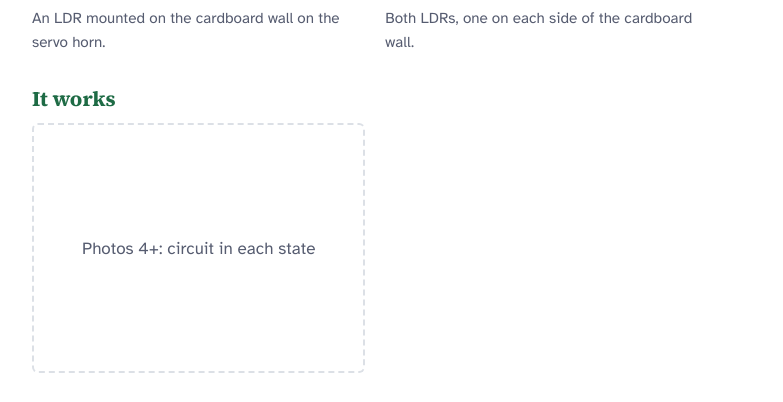
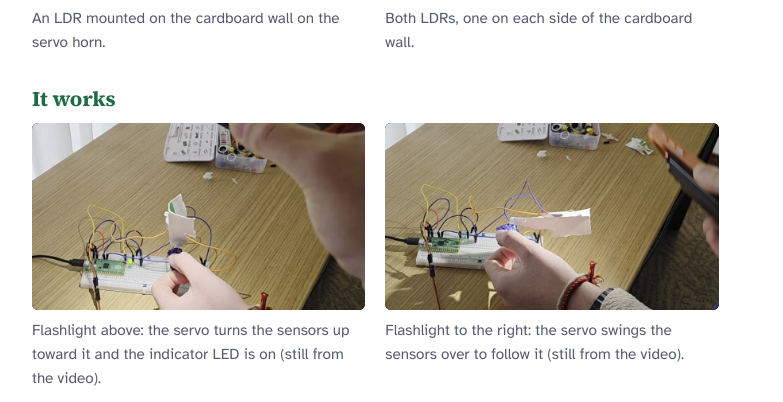
Before and after one commit to Xxytham/pico-0, a plain HTML site: page pico-2.html in a window 1280 px wide. Shown: the part 4944-5346 px from the top of the page, without its empty margins (88-871 px from the left). Drawn offline with Linux system fonts and the light colour scheme.

Commit message:
Pico-2: add Step 3 servo position stills from the video
Co-Authored-By: Claude Opus 5.5 <noreply@anthropic.com>
Claude-Session: https://claude.ai/code/session_01GLKwKfDC4dj2egNoNP8nGv

```diff
--- a/pico-2.html
+++ b/pico-2.html
@@ -201,7 +201,8 @@ while True:
 <h3>The circuit</h3><div class="grid"><figure class="shot"><img src="images/pico-2/step3-whole.jpg" alt="Sun tracker circuit with the servo and its LDRs held beside the breadboard" loading="lazy"><figcaption>The whole circuit, with the servo and its two LDRs.</figcaption></figure><figure class="shot"><img src="images/pico-2/step3-pins.jpg" alt="Close-up of the Pico pin connections for the sun tracker" loading="lazy"><figcaption>Pico connections for the LDRs, servo and indicator LED.</figcaption></figure><figure class="shot"><img src="images/pico-2/step3-a.jpg" alt="Breadboard with the LDR voltage dividers, indicator LED and servo wires" loading="lazy"><figcaption>The LDR dividers, indicator LED and servo wires.</figcaption></figure>
 <figure class="shot"><img src="images/pico-2/step3-ldr-1.jpg" alt="An LDR mounted on the cardboard wall on the servo horn" loading="lazy"><figcaption>An LDR mounted on the cardboard wall on the servo horn.</figcaption></figure>
 <figure class="shot"><img src="images/pico-2/step3-ldr-2.jpg" alt="Both LDRs on the servo horn, one on each side of the wall" loading="lazy"><figcaption>Both LDRs, one on each side of the cardboard wall.</figcaption></figure></div>
-<h3>It works</h3><div class="grid"><figure class="shot missing" data-slot="step3_works"><div class="ph">Photos 4+: circuit in each state</div></figure></div>
+<h3>It works</h3><div class="grid"><figure class="shot"><img src="images/pico-2/step3-pos-a.jpg" alt="Still from the video: phone flashlight above the board, the LDR wall turned up toward it, indicator LED lit" loading="lazy"><figcaption>Flashlight above: the servo turns the sensors up toward it and the indicator LED is on (still from the video).</figcaption></figure>
+<figure class="shot"><img src="images/pico-2/step3-pos-b.jpg" alt="Still from the video: phone flashlight to the right, the LDR wall swung flat toward the right" loading="lazy"><figcaption>Flashlight to the right: the servo swings the sensors over to follow it (still from the video).</figcaption></figure></div>
 <h3>Video</h3><div class="grid one"><figure class="shot vid"><video src="videos/step3-sun-tracker.mp4" poster="images/pico-2/step3-video-poster.jpg" controls playsinline preload="metadata" aria-label="Video: the servo turns the LDRs to follow a phone flashlight"></video><figcaption>The sun tracker turning to follow my phone&#x27;s flashlight.</figcaption></figure></div>
 <h3>3a: Sensor readings</h3><p>Raw <code>read_u16()</code> values (0 to 65535) from the two LDR voltage dividers. Higher means brighter.</p><div class="tbl"><table><thead><tr><th scope="col">Situation</th><th scope="col">Left (GP26)</th><th scope="col">Right (GP27)</th></tr></thead><tbody><tr><th scope="row">Both LDRs uncovered</th><td>55162</td><td>56731</td></tr><tr><th scope="row">Left LDR covered with a finger</th><td>38824</td><td>56913</td></tr><tr><th scope="row">Right LDR covered with a finger</th><td>54006</td><td>37014</td></tr><tr><th scope="row">Flashlight on the left LDR</th><td>61096</td><td>54670</td></tr></tbody></table></div>
 <figure class="code"><figcaption>read_ldrs.py (3a)</figcaption><pre><code>from machine import ADC
```
Also changed, not shown: images/pico-2/step3-pos-a.jpg (added), images/pico-2/step3-pos-b.jpg (added).
